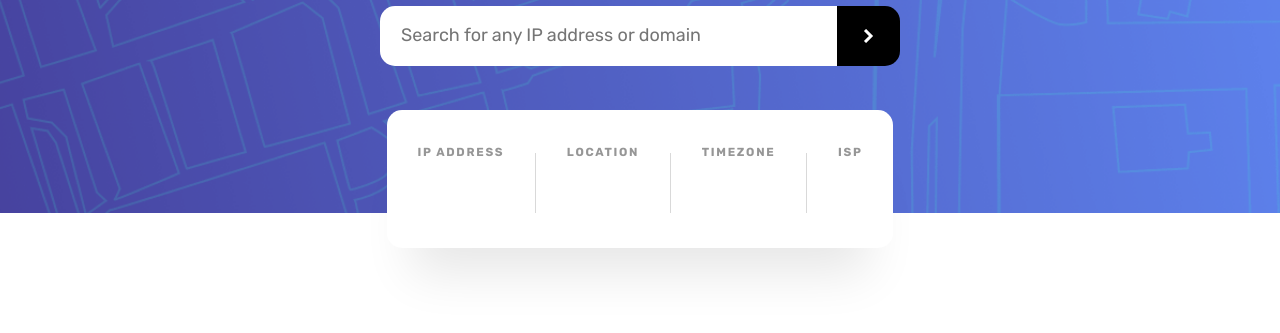
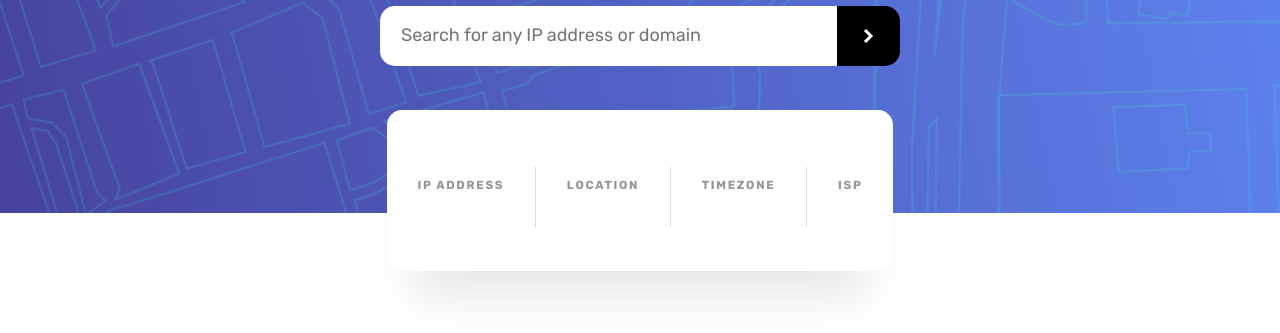
Before and after one commit to LamineGitHub/ip-address-tracker, a website built with Vite: page index.html in a window 1280 px wide. Shown: the part 87-420 px from the top of the page. Built offline with nearby package versions, Linux system fonts and the light colour scheme; no server answers.

```diff
--- a/src/css/style.css
+++ b/src/css/style.css
@@ -105,10 +105,11 @@
 }
 
 .info {
+    min-height: 161px;
     max-width: 1110px;
     display: flex;
     justify-content: center;
-    align-items: flex-start;
+    align-items: center;
     gap: clamp(1.5rem, 1.324rem + 0.751vw, 2rem);
     z-index: 999;
 
@@ -162,7 +163,7 @@
     border: none;
     border-left: 1px solid rgba(0, 0, 0, .15);
     height: 60px;
-    margin-top: 0.5em;
+    margin-top: 0.75em;
 
     @media (max-width: 425px) {
         display: none;
```
